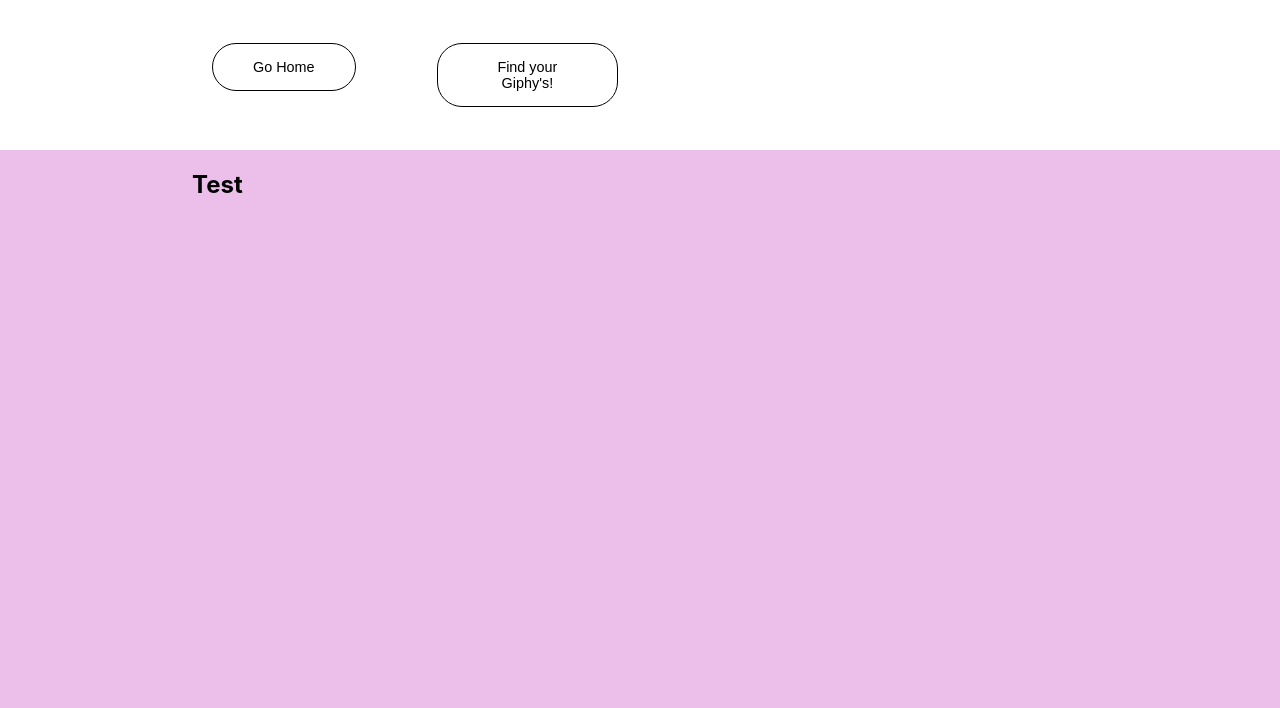
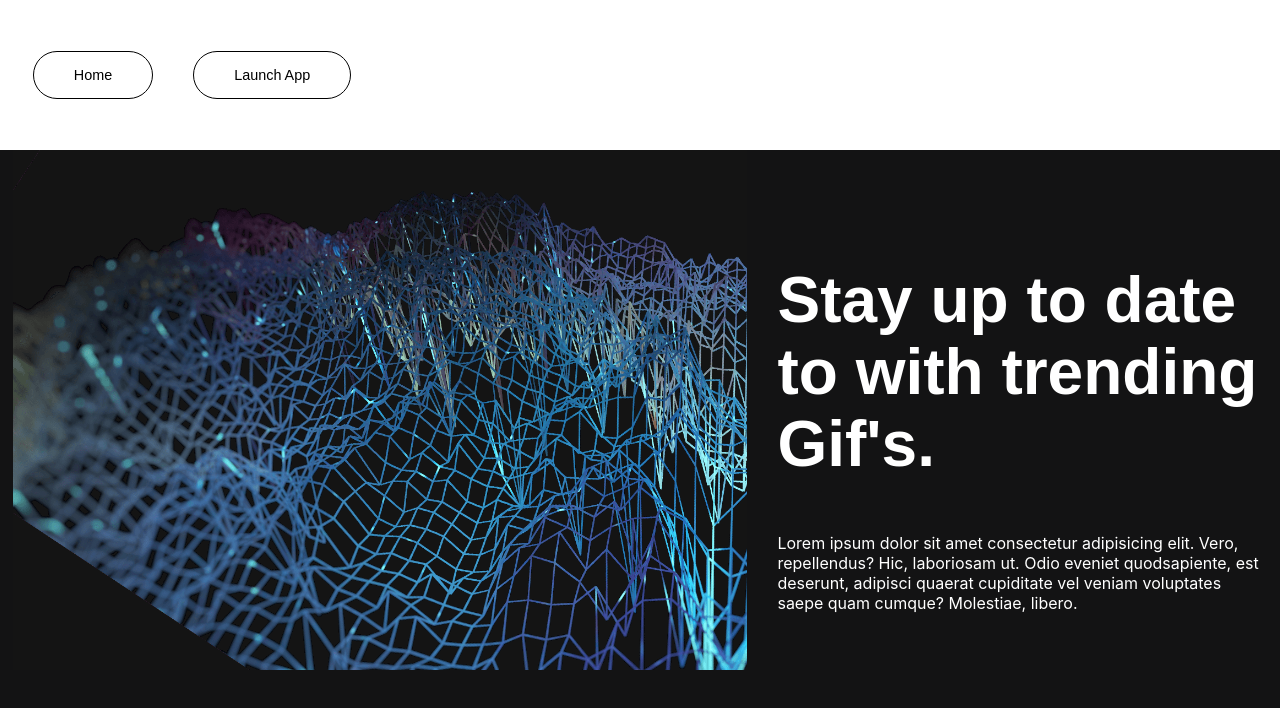
Before and after one commit to keilmart/react-giphy, a React (Create React App) app: page / in a window 1280 px wide. Shown: the top 708 px of the page. Built offline with nearby package versions, Linux system fonts and the light colour scheme.

Commit message:
cleaned out more junk, removed firebase and changed color scheme

```diff
--- a/src/App.css
+++ b/src/App.css
@@ -58,7 +58,7 @@ button {
 }
 
 .wrapper {
-    width: 70%;
+    width: 98%;
     margin: 0 auto;
 }
 
@@ -77,26 +77,8 @@ header {
     flex-wrap: wrap;
 }
 
-.homepageContainer {
-  width: 100%;
-  height: calc(100vh - 150px);
-  /* background-image: url("../assets/homepageBackground.png"); */
-  background-size: 70%;
-  background-position: center;
-  background-repeat: no-repeat;
-  display: flex;
-  flex-direction: column;
-  justify-content: center;
-  align-items: center;
-  margin-top: -50px;
-}
-
-li {
-  text-decoration: none;
-}
-
 body {
-  background: #ecbfea;
+  background: #131314;
 }
 
 h4 {
@@ -116,6 +98,40 @@ h4 {
 .container {
   display: grid;
   grid-template-columns: repeat(4, 1fr);
-    grid-gap: 5px;
-    float: left;
+  grid-gap: 5px;
+  float: left;
 }
+
+h1 {
+  font-family: 'Archivo', sans-serif;
+  color: #FFFFFF;
+  font-size: 64px;
+  font-weight: bold;
+  line-height: 72px;
+}
+
+span {
+  color: #FFFFFF;
+}
+
+.mainDescription {
+  width: 40%;
+  padding-left: 30px;
+}
+
+.headerContainer {
+  display: flex;
+  align-items: center;
+}
+
+.mainImageContainer {
+  width: 60%;
+}
+
+.mainImage {
+  width: 100%;
+}
+
+.buttonContainer {
+  display: flex;
+}
--- a/src/App.js
+++ b/src/App.js
@@ -49,16 +49,12 @@ class App extends Component {
     <React.Fragment>
       <header>
         <div className="wrapper">
-          <div className="container">
-            <div>
-                <button className="findYourGighy" onClick={this.displayHomepageComponent}>Go Home</button>
-              </div>
-              <div>
-                <button className="findYourGighy" onClick={this.displayResultsComponent}>Find your Giphy's!</button>
-              </div>
-            </div>
+          <div className="buttonContainer">
+            <button className="findYourGighy" onClick={this.displayHomepageComponent}>Home</button>
+            <button className="findYourGighy" onClick={this.displayResultsComponent}>Launch App</button>
           </div>
-        </header >
+        </div>
+      </header >
       <main className="wrapper">
         {this.state.displayHomepage ? <Homepage homepageProps={this.displayHomepage} /> : null}
         {this.state.displayResults ? <Results resultsProps={this.state.displayResults} /> : null}
--- a/src/components/Homepage.js
+++ b/src/components/Homepage.js
@@ -1,11 +1,20 @@
 import React, { Component } from "react";
+import "../App.css";
+import mainImage from '../assets/mainImage.png';
 class Header extends Component {
 
     render() {
         return (
             <section>
                 <div className="headerContainer">
-                    <h1>Test</h1>
+                    <div className="mainImageContainer">
+                        <img class="mainImage" src={mainImage} alt="Logo"/>
+                    </div>
+                    <div className="mainDescription">
+                        <h1>Stay up to date to with trending Gif's.</h1>
+                        <span>Lorem ipsum dolor sit amet consectetur adipisicing elit. Vero, repellendus? Hic, laboriosam ut. Odio eveniet quod</span>
+                        <span>sapiente, est deserunt, adipisci quaerat cupiditate vel veniam voluptates saepe quam cumque? Molestiae, libero.</span>
+                    </div>
                 </div>
             </section>
         );
```
Also changed, not shown: src/components/Header.js (deleted, +0 -28 lines), src/assets/mainImage.png (added).
